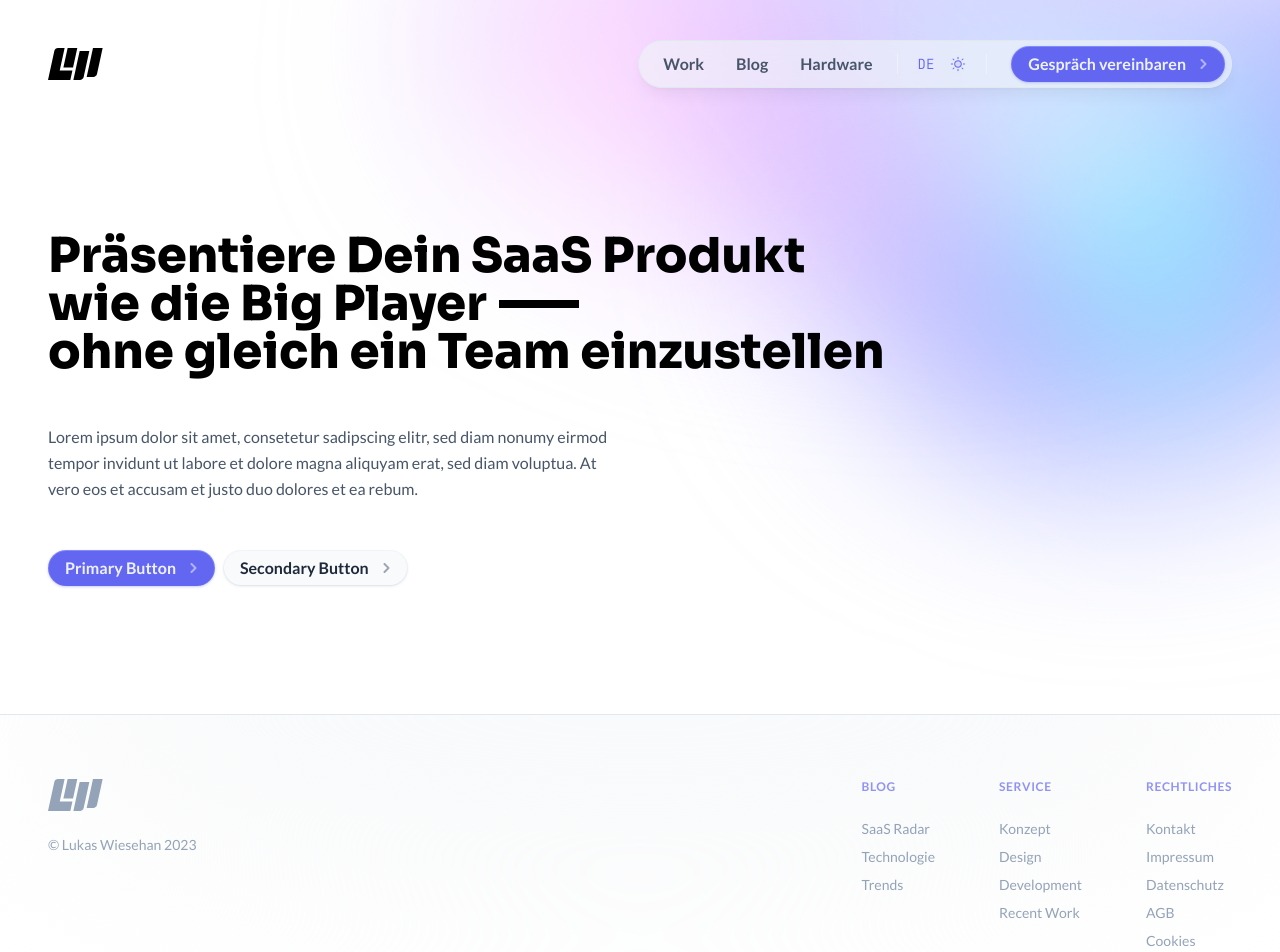
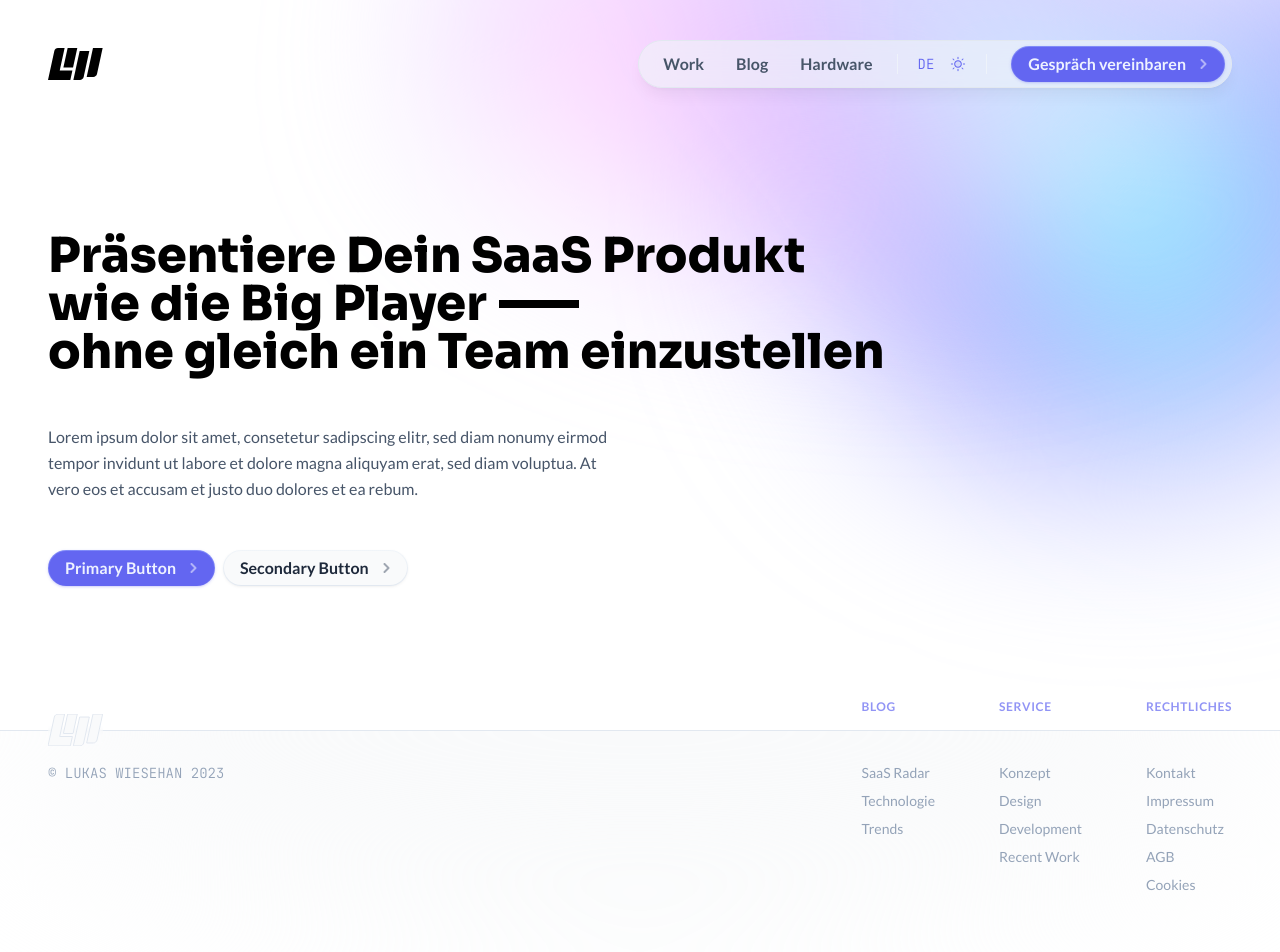
Before and after one commit to lukaswiesehan/lw.works-old, a Next.js app: page / in a window 1280 px wide. Shown: the top 952 px of the page. Built offline with nearby package versions, Linux system fonts and the light colour scheme.

Commit message:
Update footer

```diff
--- a/components/layout/footer.tsx
+++ b/components/layout/footer.tsx
@@ -36,23 +36,47 @@ const menus = [
 
 export const Footer = () => {
   return (
-    <section className="pb-12 md:pb-16">
-      <div className="relative min-h-[12rem] overflow-hidden border-t border-slate-200 py-16 dark:border-slate-700 md:pb-32">
-        <div className="absolute inset-0">
+    <section>
+      <div className="relative z-10 mx-auto -mb-4 w-full max-w-screen-xl px-6 sm:px-8 lg:px-12">
+        <svg
+          className="h-8 fill-current stroke-slate-200 text-[#F9FAFB] backdrop-blur-[2px] dark:stroke-slate-700 dark:text-[#15191F]"
+          viewBox="0 0 55 32"
+          fill="none"
+          xmlns="http://www.w3.org/2000/svg"
+        >
+          <path
+            d="M6.31257 3.02283C6.66833 1.39396 8.30831 0.0734863 9.97559 0.0734863H16.617L11.7216 22.4886H24.4009L22.3396 31.9265H0L6.31257 3.02283Z"
+            fill="current"
+            stroke="current"
+          />
+          <path
+            d="M31.6709 3.02283H41.3312L35.6629 28.977C35.3071 30.606 33.6671 31.9265 31.9998 31.9265H25.3582L31.6709 3.02283Z"
+            fill="current"
+            stroke="current"
+          />
+          <path
+            d="M54.6546 0.0734863H44.9942L38.6817 28.977H45.3232C46.9904 28.977 48.6304 27.6566 48.9862 26.0278L54.6546 0.0734863Z"
+            fill="current"
+            stroke="current"
+          />
+          <path d="M19.6357 0.0734863H29.2961L25.0447 19.5391H15.3844L19.6357 0.0734863Z" fill="current" stroke="current" />
+        </svg>
+      </div>
+      <div className="relative border-t border-slate-200 pb-12 dark:border-slate-700 sm:pb-16 md:pb-32">
+        <div className="absolute inset-0 overflow-hidden">
           <div
             className="mx-auto -mt-48 h-96 w-full max-w-screen-xl bg-[#F9FAFB] blur-3xl dark:bg-[#15191F] sm:blur-4xl"
             style={{borderRadius: '50% 50%'}}
           />
         </div>
-        <div className="relative mx-auto flex w-full max-w-screen-xl flex-col justify-between px-6 text-sm text-slate-400 dark:text-slate-500 sm:flex-row sm:space-y-0 sm:px-8 lg:px-12">
-          <div className="order-2 mt-4 sm:order-1 sm:mt-0">
-            <Logo className="mb-6 h-8" />
-            <p>&copy; Lukas Wiesehan 2023</p>
+        <div className="relative mx-auto mt-12 flex w-full max-w-screen-xl flex-col justify-between px-6 text-sm text-slate-400 dark:text-slate-500 sm:-mt-8 sm:flex-row sm:space-y-0 sm:px-8 lg:px-12">
+          <div className="order-2 mt-12 sm:order-1 sm:mt-16">
+            <p className="font-mono uppercase">&copy; Lukas Wiesehan 2023</p>
           </div>
           <div className="order-1 flex justify-between space-x-8 sm:order-2 sm:justify-start sm:space-x-16">
             {menus.map(({title, elements}, index) => (
               <div key={index}>
-                <h4 className="mb-6 text-xs font-bold uppercase tracking-wider text-indigo-500/70 dark:text-indigo-400/70">{title}</h4>
+                <h4 className="mb-6 text-xs font-bold uppercase tracking-wider text-indigo-500/70 dark:text-indigo-400/70 sm:mb-12">{title}</h4>
                 <ul className="space-y-2">
                   {elements.map(({caption, href}, index) => (
                     <li key={index}>
```
